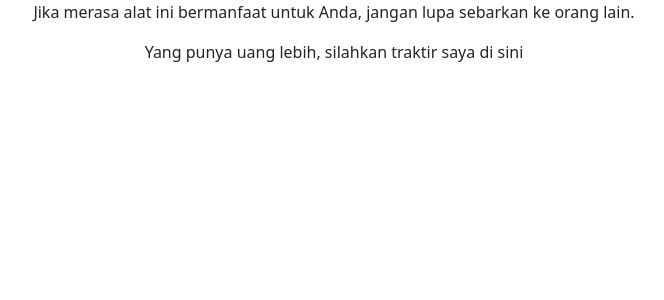
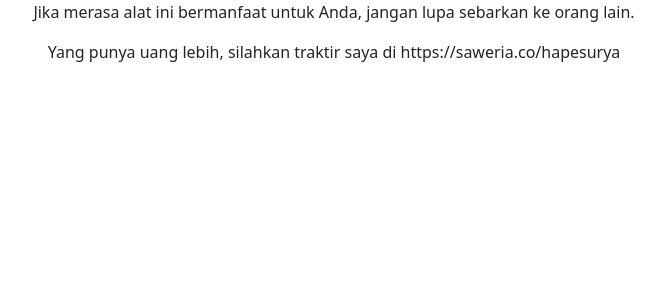
Before and after one commit to hapesurya/s3o, a Flask app: page / in a window 1280 px wide. Shown: the part 56-356 px from the top of the page, without its empty margins (306-970 px from the left). Run offline with Flask 3, Linux system fonts and the light colour scheme.

Commit message:
Update index.html
tambah link saweria

```diff
--- a/templates/copywebsite/index.html
+++ b/templates/copywebsite/index.html
@@ -13,7 +13,7 @@
         Jika merasa alat ini bermanfaat untuk Anda, jangan lupa sebarkan ke
         orang lain.
       </p>
-      <p>Yang punya uang lebih, silahkan traktir saya di sini</p>
+      <p>Yang punya uang lebih, silahkan traktir saya di <a href://saweria.co/hapesurya>https://saweria.co/hapesurya</a></p>
     </div>
   </div>
 </div>
```
